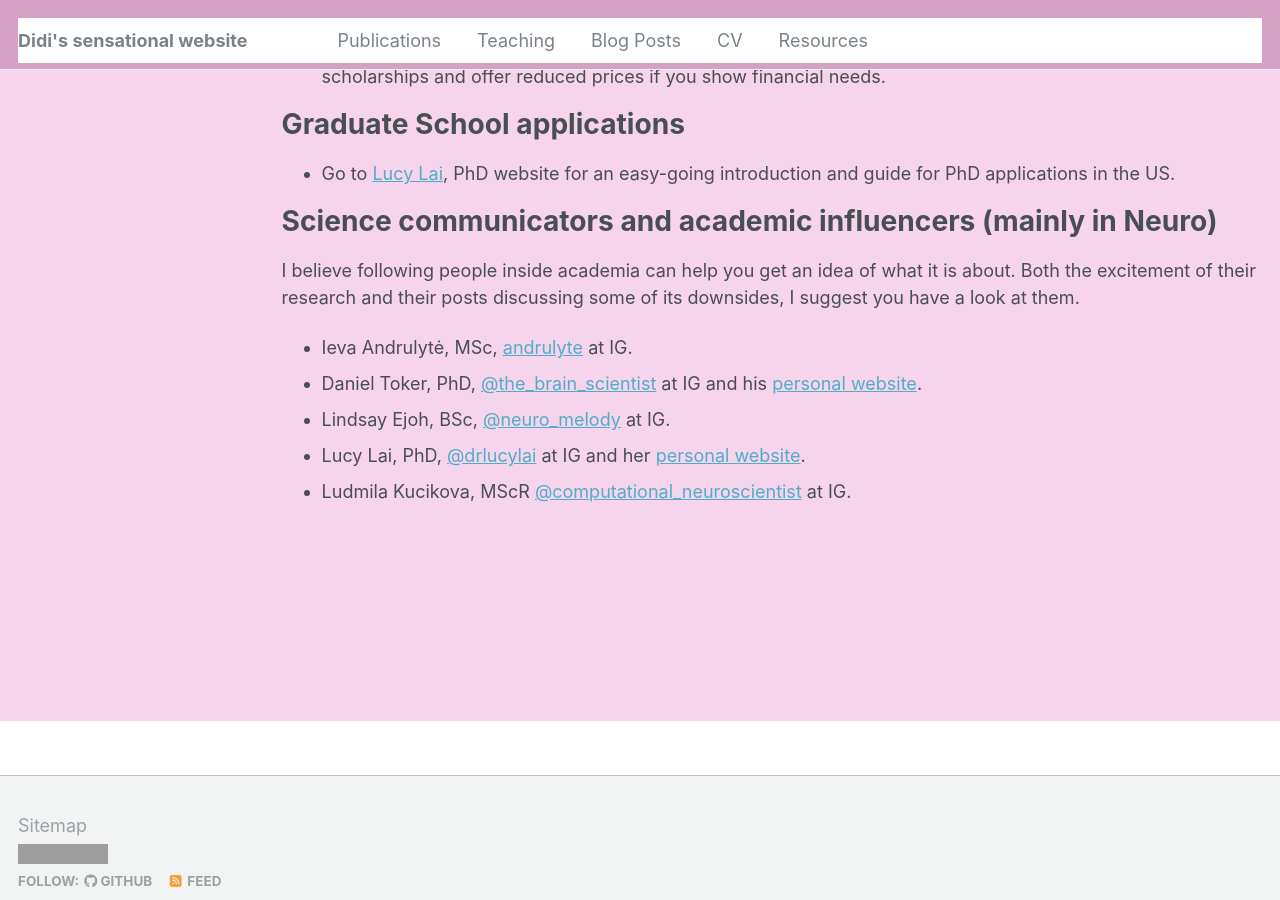
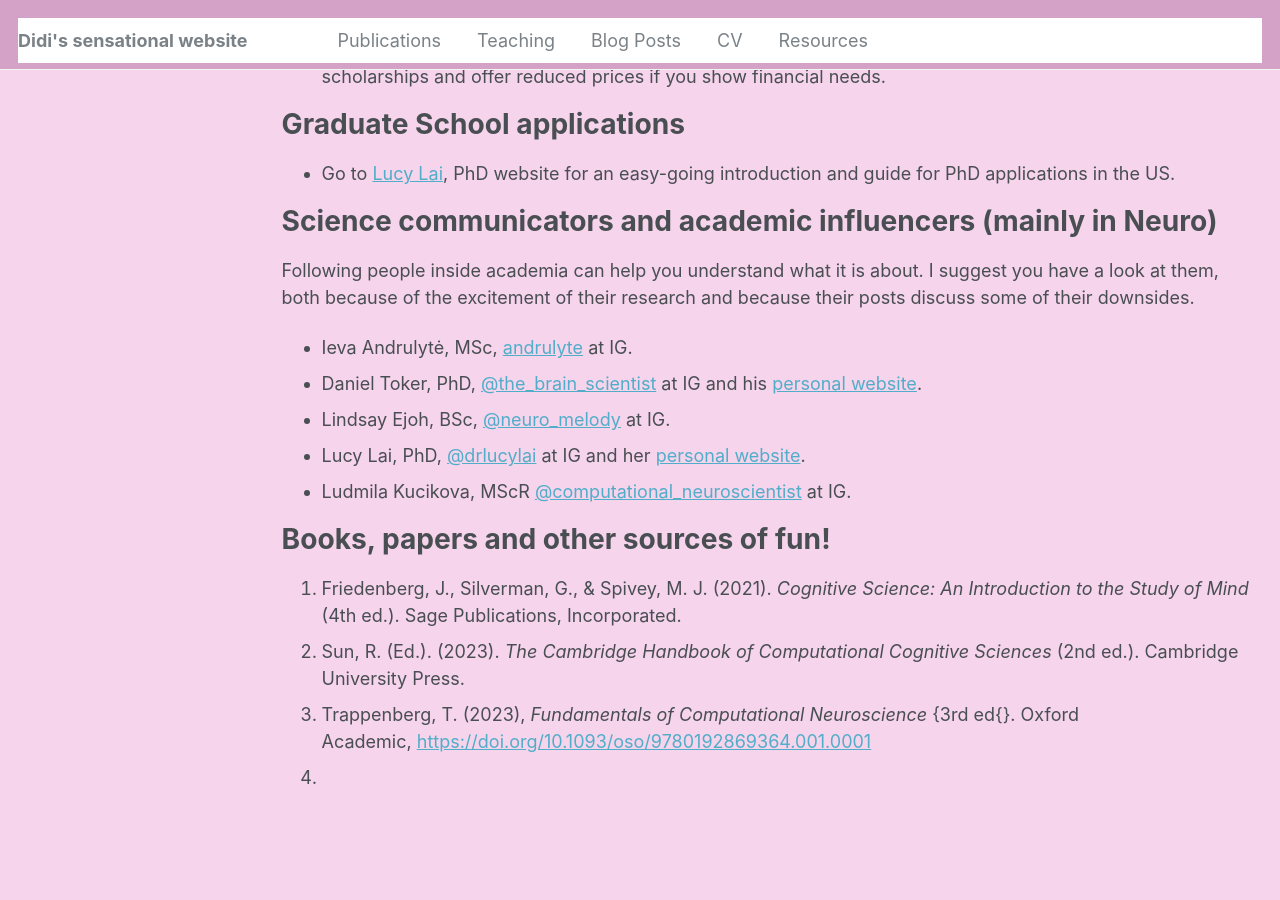
Before and after one commit to neurodidi/neurodidi.github.io, a Jekyll site: the page built from _pages/resources.md, in a window 1280 px wide and 900 px high, scrolled down 833 px. Built offline with Jekyll 4.4.1, drawn with Linux system fonts in a browser that asks for light colours; some web fonts are replaced; grey boxes are pictures that could not be loaded.

Commit message:
Update resources.md

```diff
--- a/_pages/resources.md
+++ b/_pages/resources.md
@@ -34,9 +34,16 @@ Graduate School applications
 
 Science communicators and academic influencers (mainly in Neuro)
 ======
-I believe following people inside academia can help you get an idea of what it is about. Both the excitement of their research and their posts discussing some of its downsides, I suggest you have a look at them.
+Following people inside academia can help you understand what it is about. I suggest you have a look at them, both because of the excitement of their research and because their posts discuss some of their downsides.
 * Ieva Andrulytė, MSc, [andrulyte](https://www.instagram.com/andrulyte/) at IG.
 * Daniel Toker, PhD, [@the_brain_scientist](https://www.instagram.com/the_brain_scientist/) at IG and his [personal website](https://thebrainscientist.com/).
 * Lindsay Ejoh, BSc, [@neuro_melody](https://www.instagram.com/neuro_melody/) at IG.
 * Lucy Lai, PhD, [@drlucylai](https://www.instagram.com/drlucylai/) at IG and her [personal website](https://lucylai.com/).
 * Ludmila Kucikova, MScR [@computational_neuroscientist](https://www.instagram.com/computational_neuroscientist/) at IG.
+
+Books, papers and other sources of fun!
+======
+2. Friedenberg, J., Silverman, G., & Spivey, M. J. (2021). _Cognitive Science: An Introduction to the Study of Mind_ (4th ed.). Sage Publications, Incorporated.
+2. Sun, R. (Ed.). (2023). _The Cambridge Handbook of Computational Cognitive Sciences_ (2nd ed.). Cambridge University Press.
+3. Trappenberg, T. (2023), _Fundamentals of Computational Neuroscience_ {3rd ed{}. Oxford Academic, [https://doi.org/10.1093/oso/9780192869364.001.0001](https://doi.org/10.1093/oso/9780192869364.001.0001)
+4.
```
